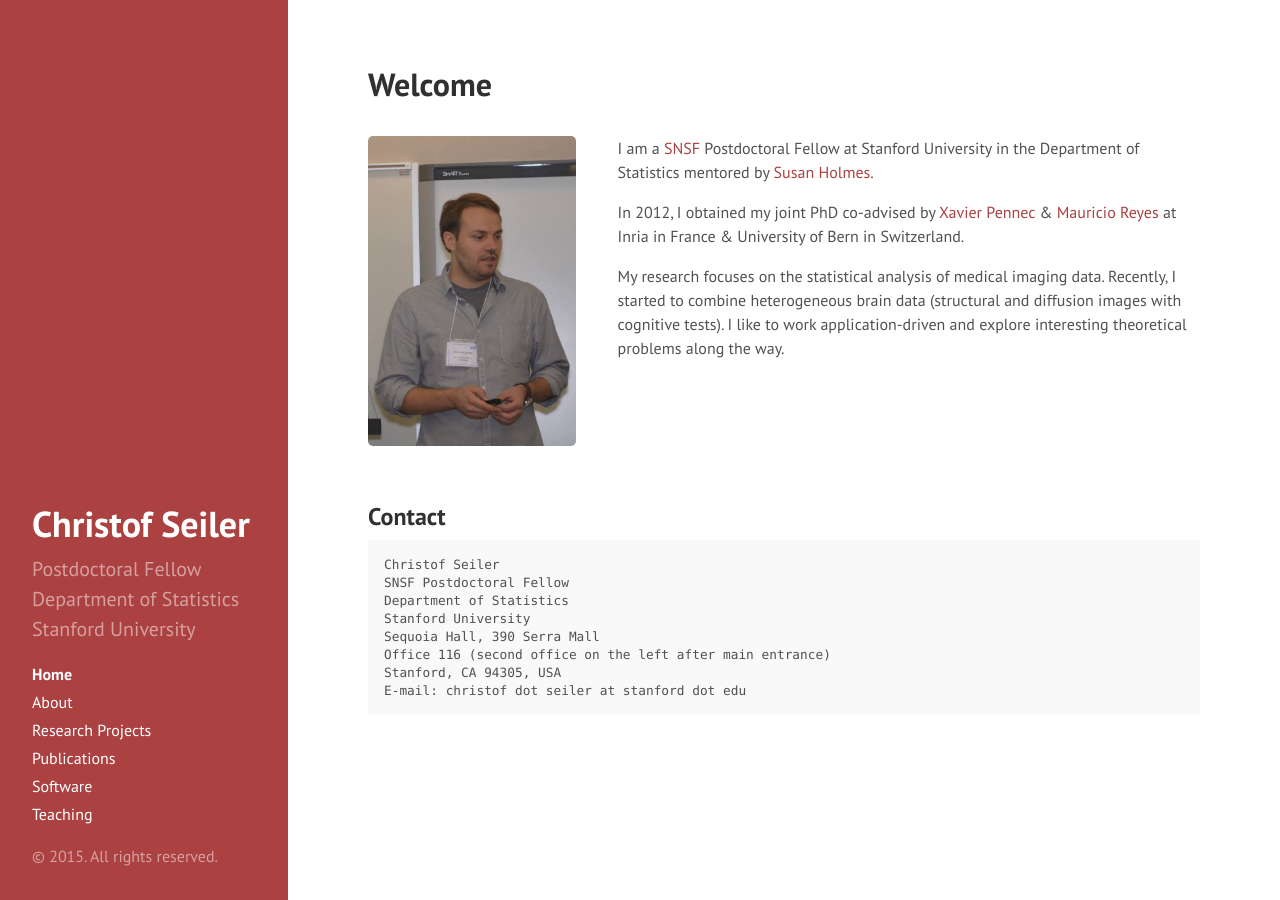
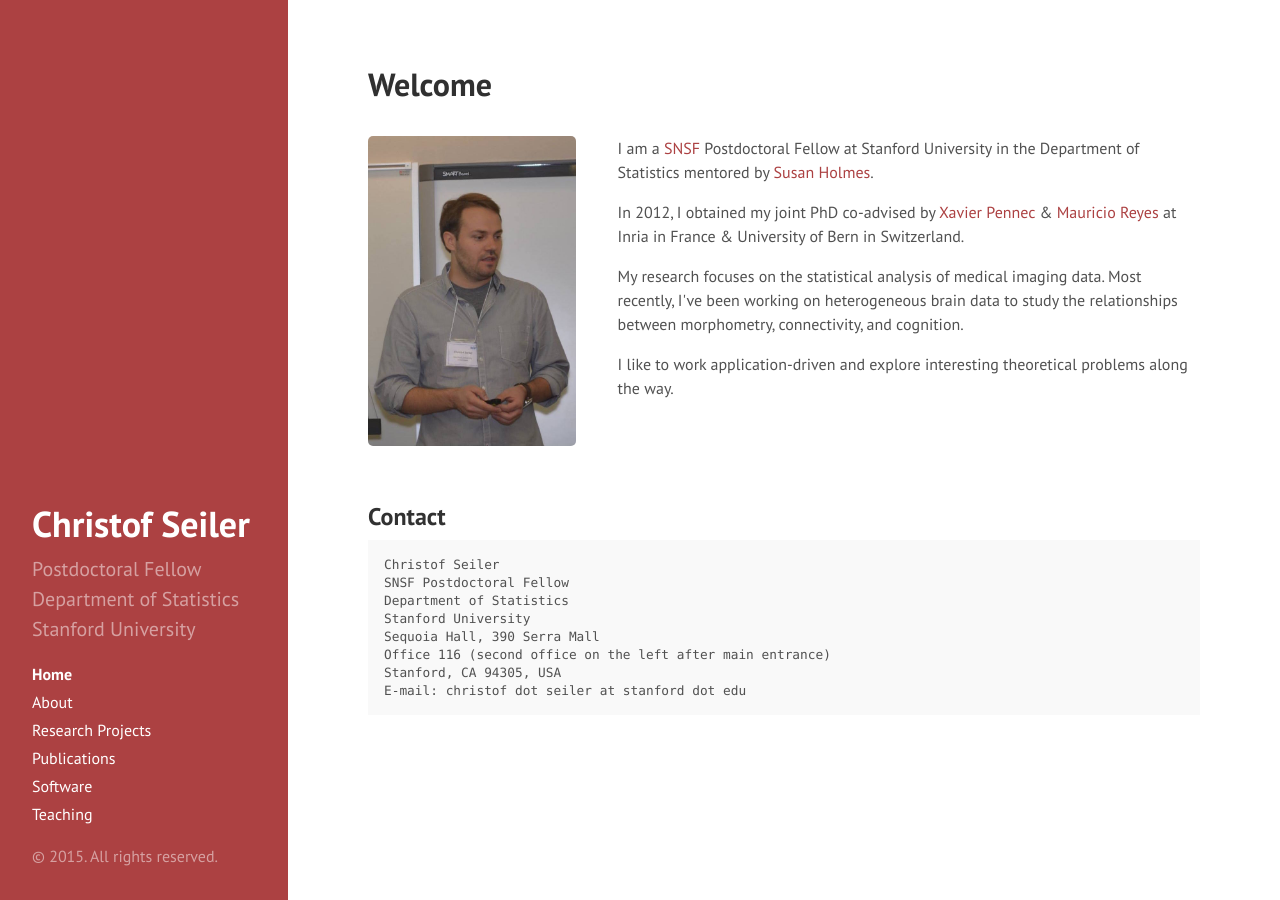
Before and after one commit to ChristofSeiler/ChristofSeiler.github.io, a Jekyll site: the page built from index.html, in a window 1280 px wide. Built offline with Jekyll 4.4.1, drawn with Linux system fonts in a browser that asks for light colours; Markdown is read by kramdown in place of the engine named in the settings; the list of posts is cut into pages by our own code.

Commit message:
updated the welcome text

```diff
--- a/index.html
+++ b/index.html
@@ -41,7 +41,8 @@ img {
     <div class="right">
         <p>I am a <a href="http://www.snf.ch/">SNSF</a> Postdoctoral Fellow at Stanford University in the Department of Statistics mentored by <a href="http://www-stat.stanford.edu/~susan/">Susan Holmes</a>.</p>
         <p>In 2012, I obtained my joint PhD co-advised by <a href="http://www-sop.inria.fr/members/Xavier.Pennec/">Xavier Pennec</a> &amp; <a href="http://www.mauricioreyes.me/">Mauricio Reyes</a> at Inria in France &amp; University of Bern in Switzerland.</p>
-        <p>My research focuses on the statistical analysis of medical imaging data. Recently, I started to combine heterogeneous brain data (structural and diffusion images with cognitive tests). I like to work application-driven and explore interesting theoretical problems along the way.<p>
+        <p>My research focuses on the statistical analysis of medical imaging data. Most recently, I've been working on heterogeneous brain data to study the relationships between morphometry, connectivity, and cognition.
+        <p>I like to work application-driven and explore interesting theoretical problems along the way.<p>
     </div>
 </div>
 
```
